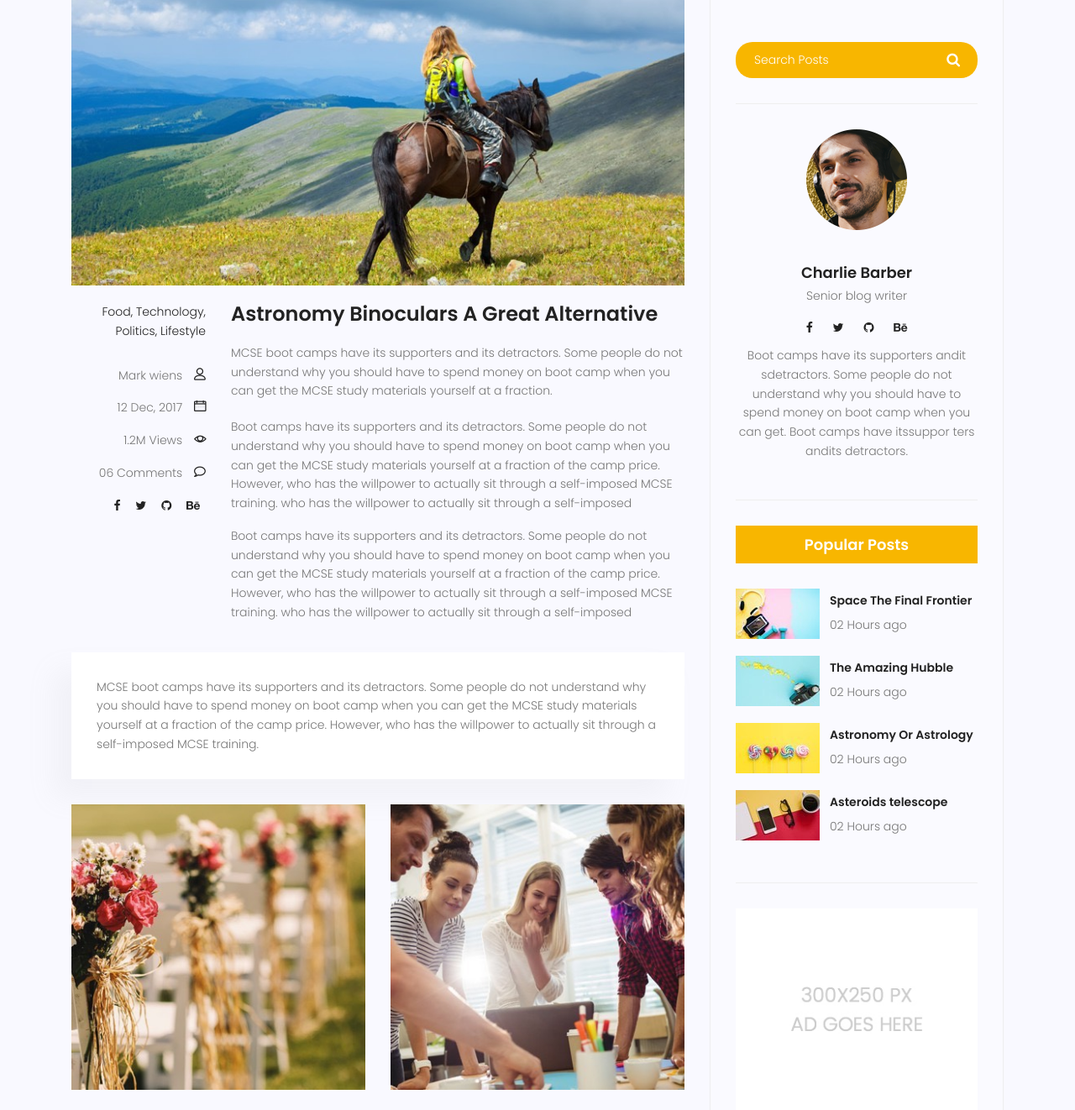
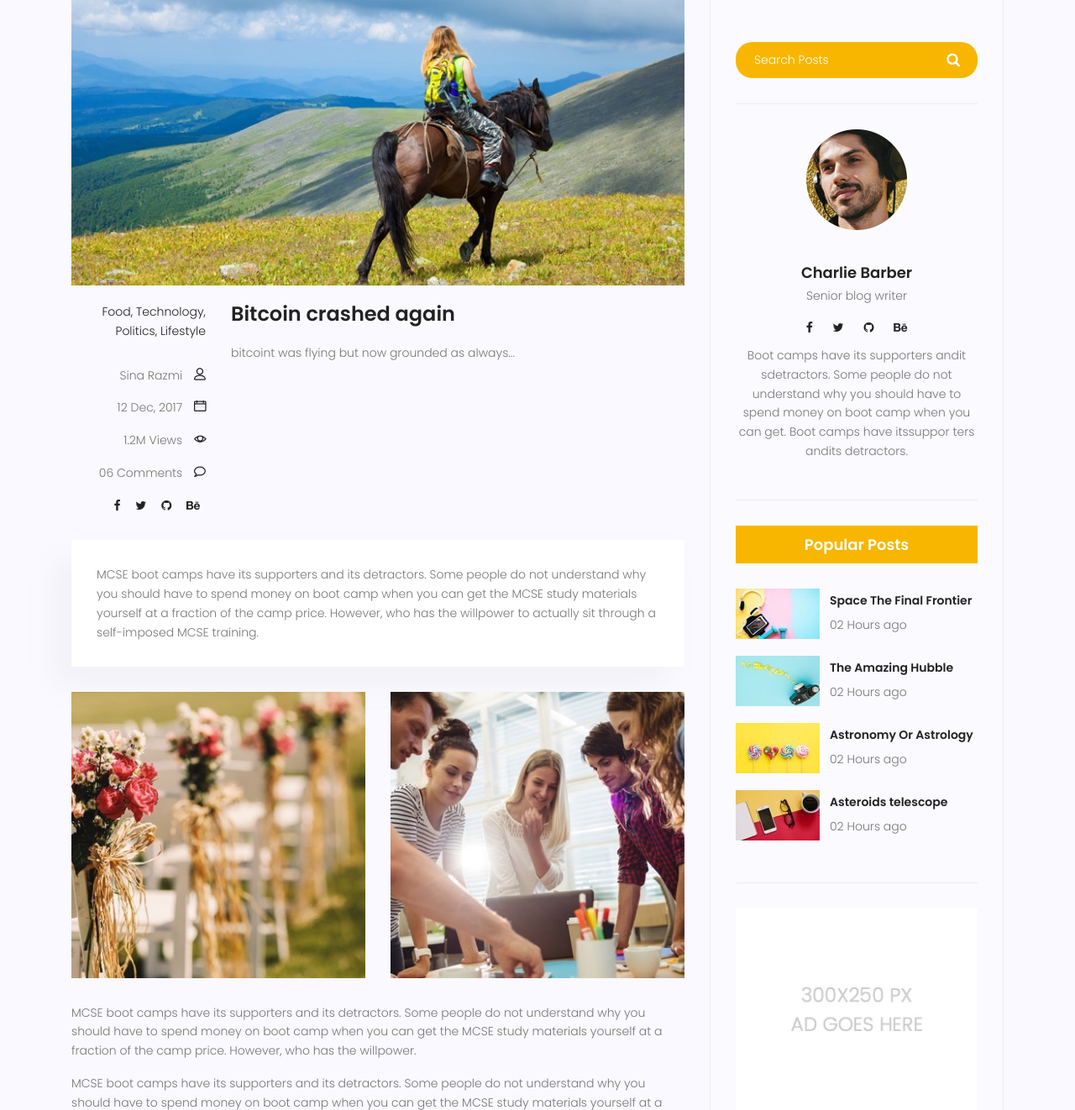
Before and after one commit to SinaRazmi/mysite, a Django app: page /blog/single in a window 1280 px wide. Shown: the part 421-1743 px from the top of the page at 84% size. Run offline with Django 5.2, Linux system fonts and the light colour scheme; some libraries are stand-ins or nearby versions.

Commit message:
First migrate for my app

```diff
--- a/blog/views.py
+++ b/blog/views.py
@@ -6,4 +6,5 @@ def blog_view(request):
 
 
 def blog_single(request):
-    return render(request, 'blog/blog-single.html')
+    context = {'title':'Bitcoin crashed again', 'content':'bitcoint was flying but now grounded as always...' , 'author':'Sina Razmi'}
+    return render(request, 'blog/blog-single.html', context)
--- a/templates/blog/blog-single.html
+++ b/templates/blog/blog-single.html
@@ -92,7 +92,7 @@
 										<li><a href="#">Lifestyle</a></li>
 									</ul>
 									<div class="user-details row">
-										<p class="user-name col-lg-12 col-md-12 col-6"><a href="#">Mark wiens</a> <span class="lnr lnr-user"></span></p>
+										<p class="user-name col-lg-12 col-md-12 col-6"><a href="#">{{author}}</a> <span class="lnr lnr-user"></span></p>
 										<p class="date col-lg-12 col-md-12 col-6"><a href="#">12 Dec, 2017</a> <span class="lnr lnr-calendar-full"></span></p>
 										<p class="view col-lg-12 col-md-12 col-6"><a href="#">1.2M Views</a> <span class="lnr lnr-eye"></span></p>
 										<p class="comments col-lg-12 col-md-12 col-6"><a href="#">06 Comments</a> <span class="lnr lnr-bubble"></span></p>
@@ -105,16 +105,11 @@
 									</div>
 								</div>
 								<div class="col-lg-9 col-md-9">
-									<h3 class="mt-20 mb-20">Astronomy Binoculars A Great Alternative</h3>
+									<h3 class="mt-20 mb-20">{{title}}</h3>
 									<p class="excert">
-										MCSE boot camps have its supporters and its detractors. Some people do not understand why you should have to spend money on boot camp when you can get the MCSE study materials yourself at a fraction.
+										{{content}}
 									</p>
-									<p>
-										Boot camps have its supporters and its detractors. Some people do not understand why you should have to spend money on boot camp when you can get the MCSE study materials yourself at a fraction of the camp price. However, who has the willpower to actually sit through a self-imposed MCSE training. who has the willpower to actually sit through a self-imposed
-									</p>
-									<p>
-										Boot camps have its supporters and its detractors. Some people do not understand why you should have to spend money on boot camp when you can get the MCSE study materials yourself at a fraction of the camp price. However, who has the willpower to actually sit through a self-imposed MCSE training. who has the willpower to actually sit through a self-imposed
-									</p>
+
 								</div>
 								<div class="col-lg-12">
 									<div class="quotes">
```
Also changed, not shown: db.sqlite3.
